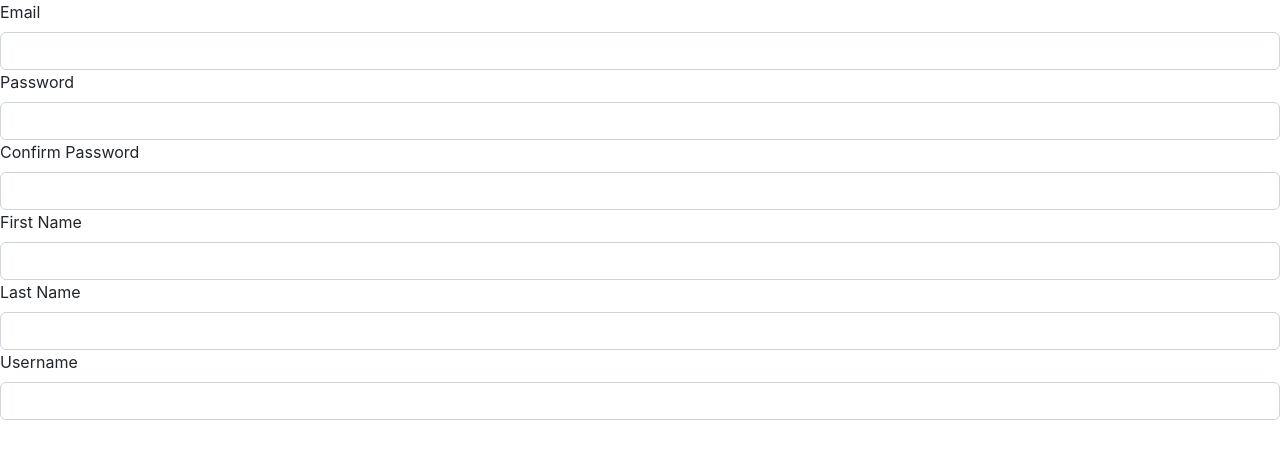
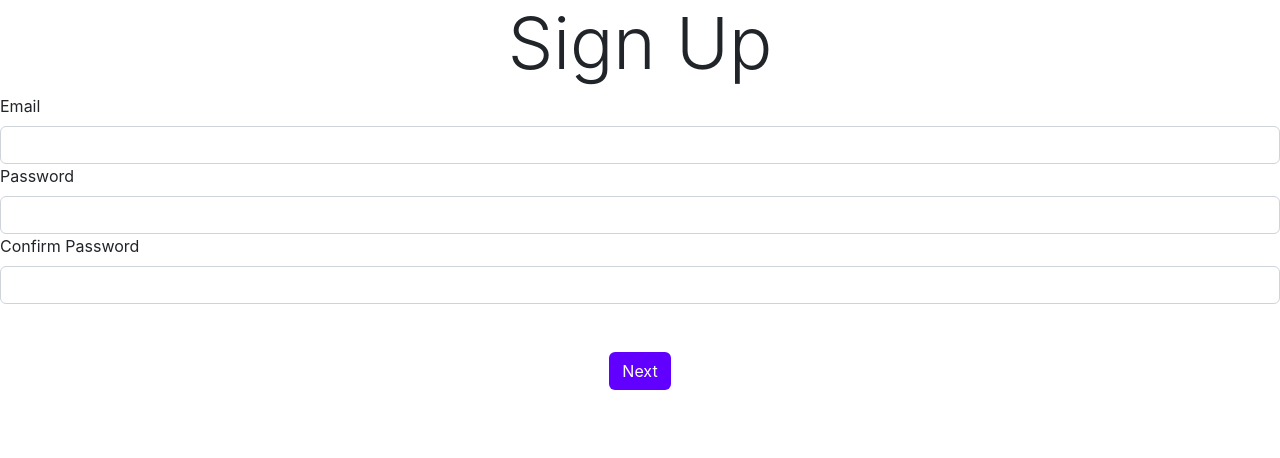
Before and after one commit to galihwisnu/form-fe-test, a React (Create React App) app: page / in a window 1280 px wide. Shown: the top 458 px of the page. Built offline with nearby package versions, Linux system fonts and the light colour scheme.

Commit message:
Hide Prev Button

```diff
--- a/src/App.css
+++ b/src/App.css
@@ -36,3 +36,15 @@
     transform: rotate(360deg);
   }
 }
+
+:root {
+  --purple: #6200ff;
+}
+.text-purple {
+  color: var(--purple);
+}
+
+.btn-purple {
+  background-color: var(--purple);
+  color: #fff;
+}
--- a/src/App.js
+++ b/src/App.js
@@ -1,5 +1,6 @@
 import Button from "./components/Button";
 import Form from "./components/Form";
+import "./App.css";
 
 function App() {
   return (
--- a/src/components/Form.js
+++ b/src/components/Form.js
@@ -1,13 +1,49 @@
-import React from "react";
+import React, { useState } from "react";
+import Address from "../pages/Address";
 import PersonalInfo from "../pages/PersonalInfo";
 import SignUp from "../pages/SignUp";
+import Button from "./Button";
 
 function Form() {
+  const [page, setPage] = useState(0);
+  const formTitle = ["Sign Up", "Personal Info", "Address", "Done"];
+
+  const pageDisplay = () => {
+    if (page === 0) {
+      return <SignUp />;
+    } else if (page === 1) {
+      return <PersonalInfo />;
+    } else if (page === 2) {
+      return <Address />;
+    }
+
+    return "Page";
+  };
   return (
     <>
       <form className="form-container">
-        <SignUp />
-        <PersonalInfo />
+        <h1 className="display-2">{formTitle[page]}</h1>
+        <div className="text-start">{pageDisplay()}</div>
+        <div className="mt-5">
+          {page !== 0 ? (
+            <Button
+              text="Prev"
+              color="dark me-3"
+              onClick={(e) => {
+                e.preventDefault();
+                setPage((currPage) => currPage - 1);
+              }}
+            />
+          ) : null}
+          <Button
+            text="Next"
+            color="purple"
+            onClick={(e) => {
+              e.preventDefault();
+              setPage((currPage) => currPage + 1);
+            }}
+          />
+        </div>
       </form>
     </>
   );
--- /dev/null
+++ b/src/pages/Address.js
@@ -0,0 +1,23 @@
+import React from "react";
+import FormInput from "../components/FormInput";
+
+function Address() {
+  return (
+    <>
+      <FormInput
+        type="text"
+        label="Street"
+        value=""
+        onChange={(e) => console.log(e)}
+      />
+      <FormInput
+        type="text"
+        label="City"
+        value=""
+        onChange={(e) => console.log(e)}
+      />
+    </>
+  );
+}
+
+export default Address;
```
